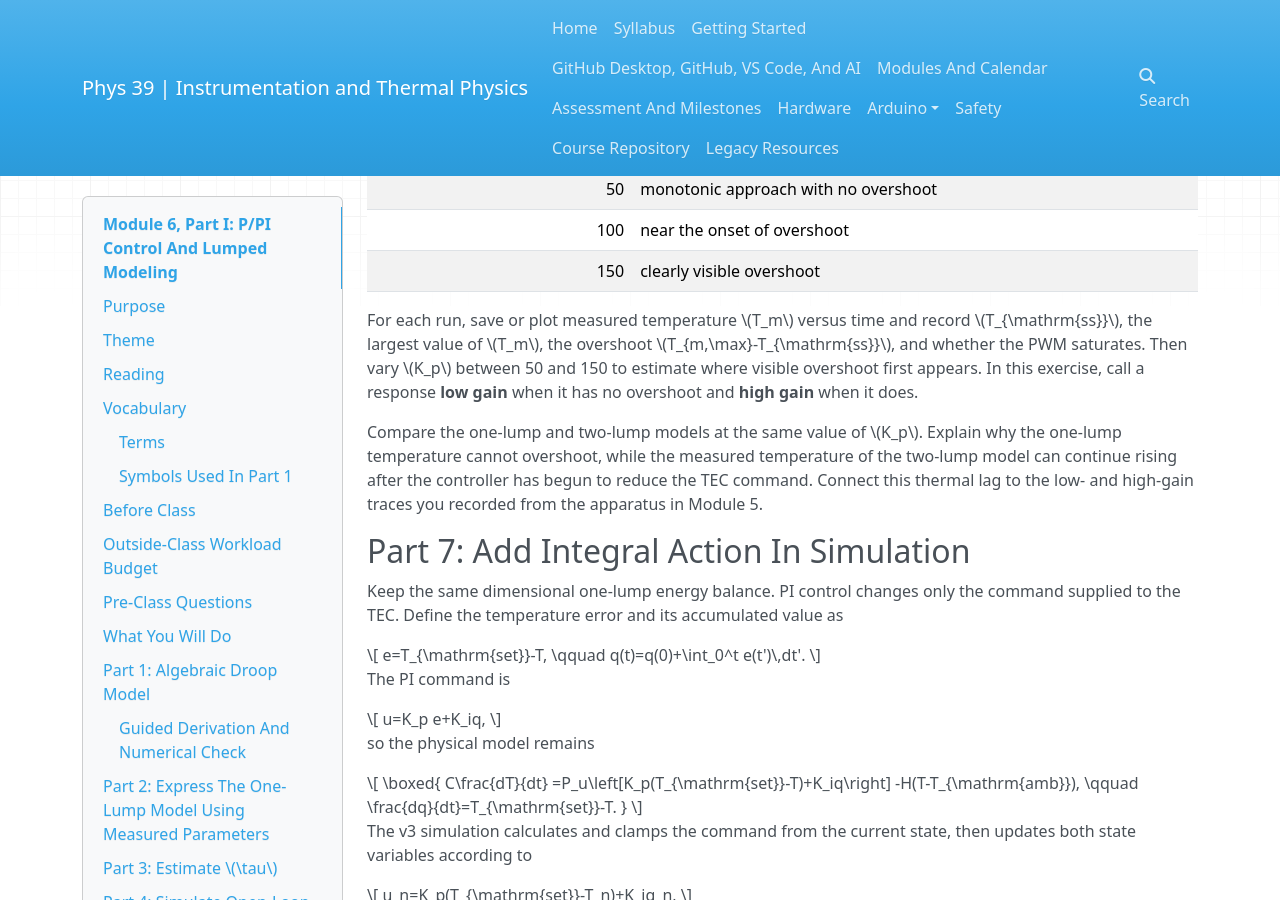
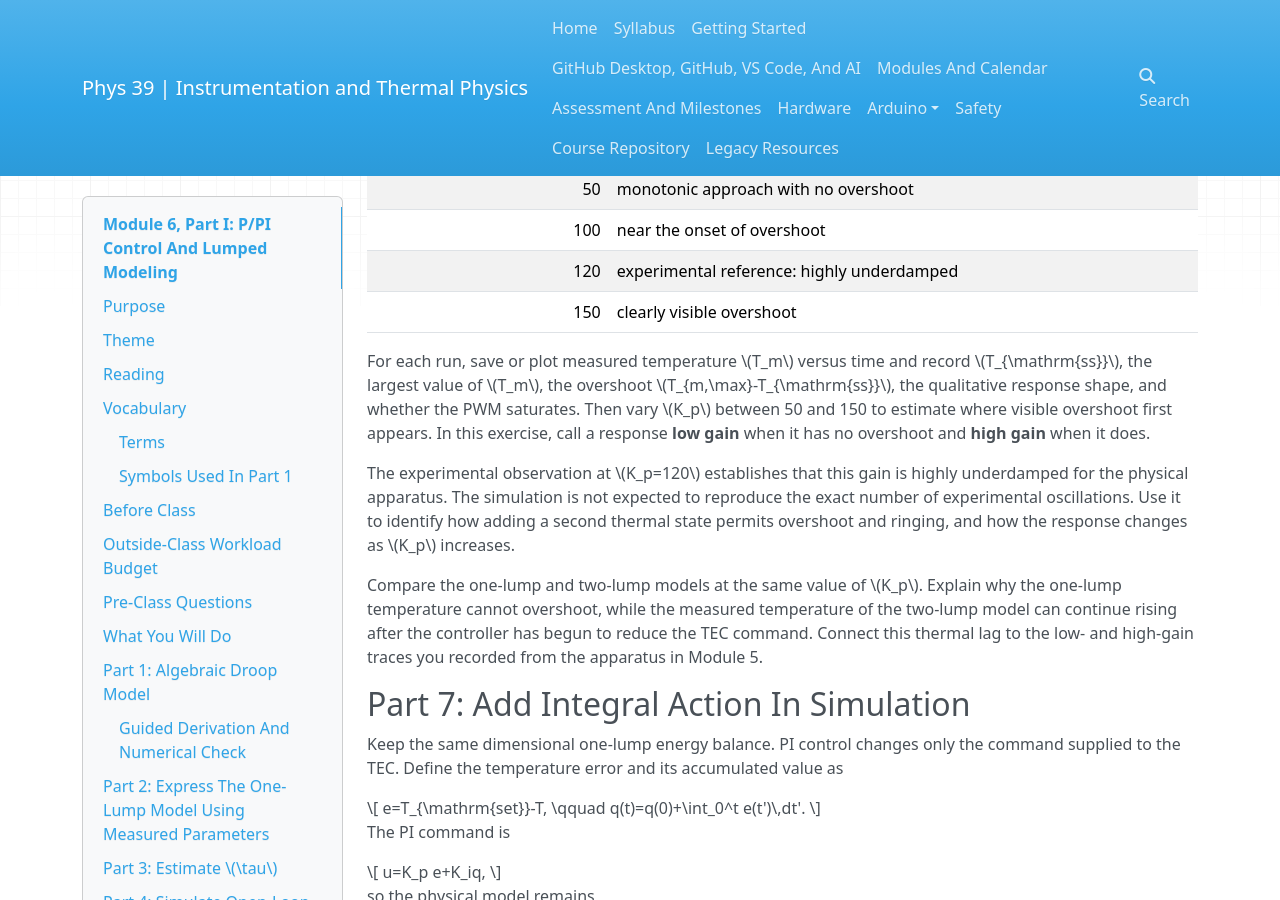
Before and after one commit to SethFraden/Phys39F26-course, an MkDocs documentation site: the page built from course/labs/lab-06/index.md, in a window 1280 px wide and 900 px high, scrolled down 11898 px. Built offline with MkDocs 1.6.1, drawn with Linux system fonts in a browser that asks for light colours; nearby versions of some CDN libraries; a script that is not in the unit is left out.

Commit message:
Refine Module 6 overshoot investigation

```diff
--- a/course/labs/lab-06/index.md
+++ b/course/labs/lab-06/index.md
@@ -812,14 +812,22 @@ from the same initial temperature. Compare these three proportional gains:
 | ---: | --- |
 | 50 | monotonic approach with no overshoot |
 | 100 | near the onset of overshoot |
+| 120 | experimental reference: highly underdamped |
 | 150 | clearly visible overshoot |
 
 For each run, save or plot measured temperature $T_m$ versus time and record
 $T_{\mathrm{ss}}$, the largest value of $T_m$, the overshoot
-$T_{m,\max}-T_{\mathrm{ss}}$, and whether the PWM saturates. Then vary $K_p$
-between 50 and 150 to estimate where visible overshoot first appears. In this
+$T_{m,\max}-T_{\mathrm{ss}}$, the qualitative response shape, and whether the
+PWM saturates. Then vary $K_p$ between 50 and 150 to estimate where visible
+overshoot first appears. In this
 exercise, call a response **low gain** when it has no overshoot and **high
 gain** when it does.
+
+The experimental observation at $K_p=120$ establishes that this gain is highly
+underdamped for the physical apparatus. The simulation is not expected to
+reproduce the exact number of experimental oscillations. Use it to identify
+how adding a second thermal state permits overshoot and ringing, and how the
+response changes as $K_p$ increases.
 
 Compare the one-lump and two-lump models at the same value of $K_p$. Explain
 why the one-lump temperature cannot overshoot, while the measured temperature
```
Also changed, not shown: docs/labs/lab-06/index.html (+12 -2 lines), 1 other file.
